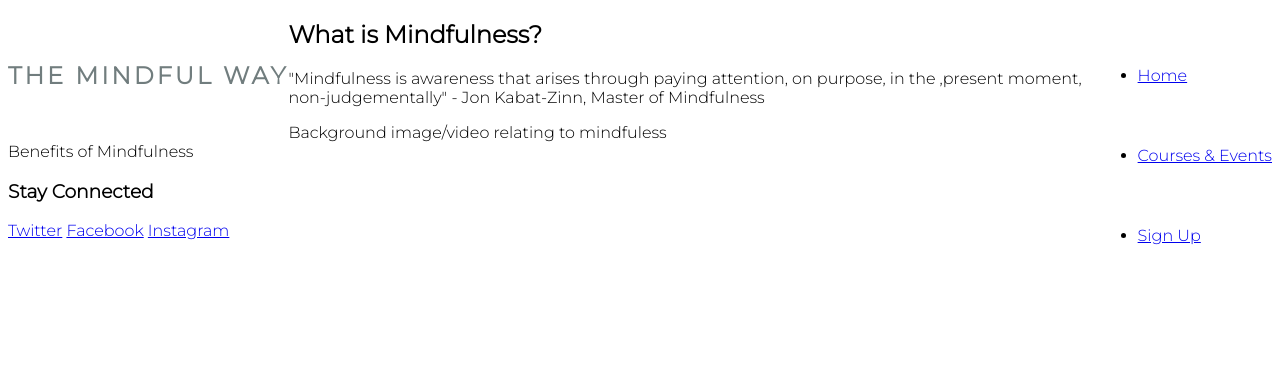
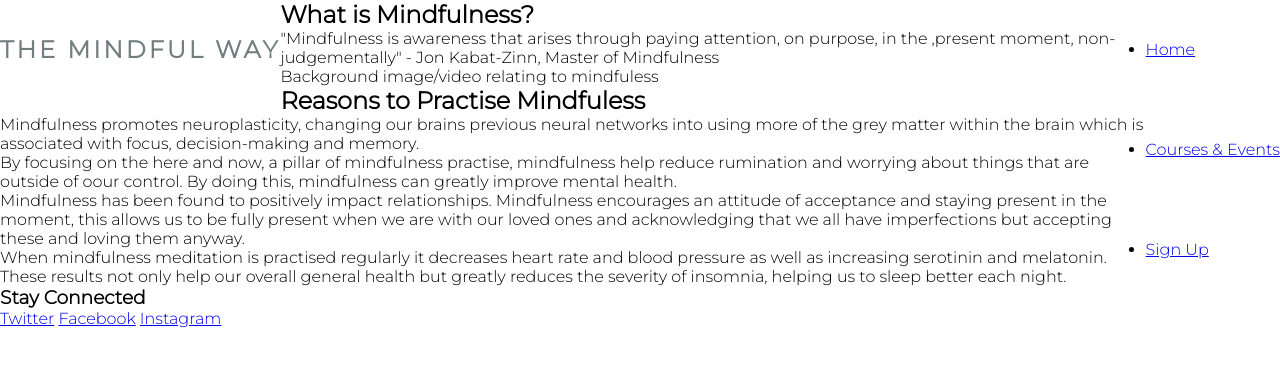
Before and after one commit to aimeeallen94/Mindfulness, a plain HTML site: page index.html in a window 1280 px wide. Drawn offline with Linux system fonts and the light colour scheme.

Commit message:
computer crashed, ensuring Reasons to Practise and css styling saved

```diff
--- a/assets/css/style.css
+++ b/assets/css/style.css
@@ -1,4 +1,10 @@
 @import url('https://fonts.googleapis.com/css2?family=Montserrat:wght@300&display=swap');
+
+* {
+    margin: 0;
+    padding: 0;
+    border: none;
+}
 
 h1 {
     text-transform: uppercase;
@@ -19,7 +25,7 @@ h1 {
 
 #menu,
 #logo {
-    line-height: 80px;
+    line-height: 100px;
 }
 
 body {
--- a/index.html
+++ b/index.html
@@ -42,7 +42,30 @@
 
         </section>
         <section>
-            Benefits of Mindfulness
+            <h2>Reasons to Practise Mindfuless</h2>
+            <div>
+                Mindfulness promotes neuroplasticity, changing our brains previous neural networks into using more of
+                the
+                grey matter within the brain which is associated with focus, decision-making and memory.
+            </div>
+            <div>
+                By focusing on the here and now, a pillar of mindfulness practise, mindfulness help reduce rumination
+                and
+                worrying about things that are outside of oour control. By doing this, mindfulness can greatly improve
+                mental
+                health.
+            </div>
+            <div>
+                Mindfulness has been found to positively impact relationships. Mindfulness encourages an attitude of
+                acceptance and staying present in the moment, this allows us to be fully present when we are with our
+                loved
+                ones and acknowledging that we all have imperfections but accepting these and loving them anyway.
+            </div>
+            <div>
+                When mindfulness meditation is practised regularly it decreases heart rate and blood pressure as well as
+                increasing serotinin and melatonin. These results not only help our overall general health but greatly
+                reduces the severity of insomnia, helping us to sleep better each night.
+            </div>
         </section>
     </body>
 
```
